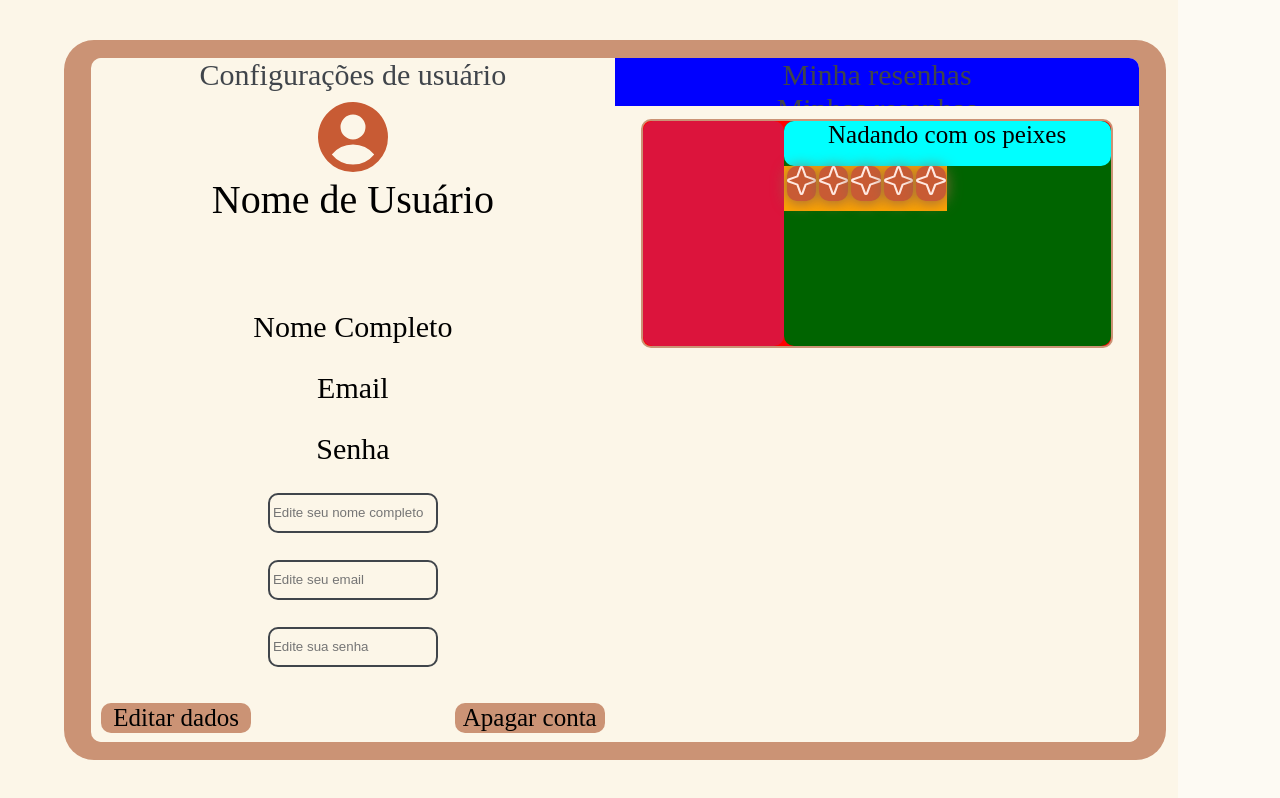
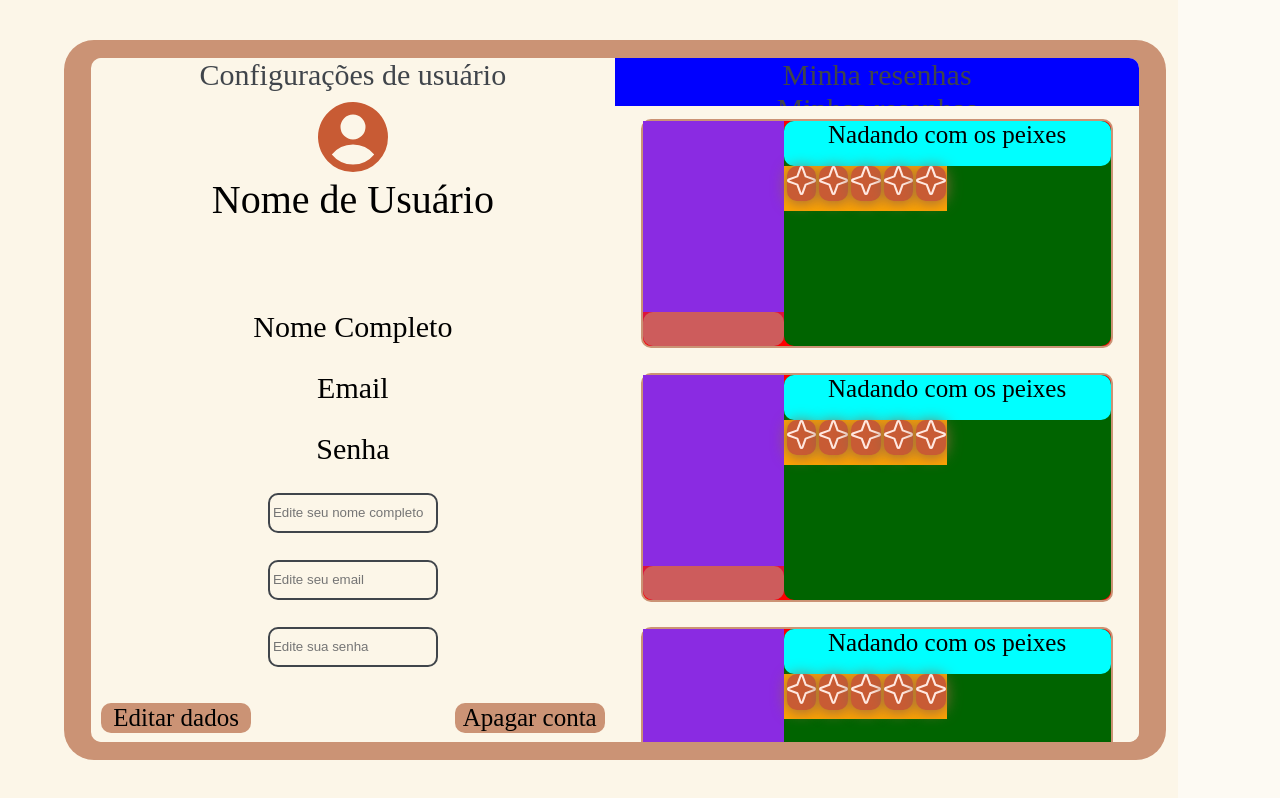
Before and after one commit to Jouusey/SA-segundafase, a React app: page /telausuarioconfigs in a window 1280 px wide. Built offline with nearby package versions, Linux system fonts and the light colour scheme; the HTML template or start-up script is replaced by a standard one; a web font is replaced by a local one.

Commit message:
alguma alterações nas configs do usuario

```diff
--- a/src/components/EstrelaCass.jsx
+++ b/src/components/EstrelaCass.jsx
@@ -13,11 +13,11 @@ function EstrelaCass() {
   return (
     <div>
 
-        <button  className='btn-nota'>{notaUm}</button>
+        <button className='btn-nota'>{notaUm}</button>
         <button className='btn-nota'>{notaDois}</button>
-        <button  className='btn-nota'>{notaTres}</button>
+        <button className='btn-nota'>{notaTres}</button>
         <button className='btn-nota'>{notaQuatro}</button>
-        <button  className='btn-nota'>{notaCinco}</button>
+        <button className='btn-nota'>{notaCinco}</button>
 
     </div>
   )
--- a/src/components/ResenhasConfigs.css
+++ b/src/components/ResenhasConfigs.css
@@ -34,6 +34,23 @@
 
         }
 
+            .resenhas-usuario-livro{
+
+                background-color: blueviolet;
+                height: 85%;
+                width: 100%;
+
+            }
+
+            .resenhas-usuario-edicaoRemocao{
+
+                background-color: indianred;
+                height: 15%;
+                width: 100%;
+                border-radius: 10px;
+
+            }
+
         .resenhas-usuario-infos{
 
             background-color: darkgreen;
--- a/src/components/ResenhasConfigs.jsx
+++ b/src/components/ResenhasConfigs.jsx
@@ -13,6 +13,14 @@ function ResenhasConfigs() {
         <div className="resenhas-usuario">
 
             <div className="resenhas-usuario-capa">
+
+                <div className="resenhas-usuario-livro">
+
+                </div>
+
+                <div className="resenhas-usuario-edicaoRemocao">
+
+                </div>
 
             </div>
 
--- a/src/pages/TelaUsuarioConfigs.jsx
+++ b/src/pages/TelaUsuarioConfigs.jsx
@@ -68,7 +68,7 @@ function TelaUsuarioConfigs() {
 
               <div className="usuarioConfigs-bmpr-body">
 
-              <ResenhasConfigs/>
+              <ResenhasConfigs/><ResenhasConfigs/><ResenhasConfigs/><ResenhasConfigs/>
               </div>
 
 
```
